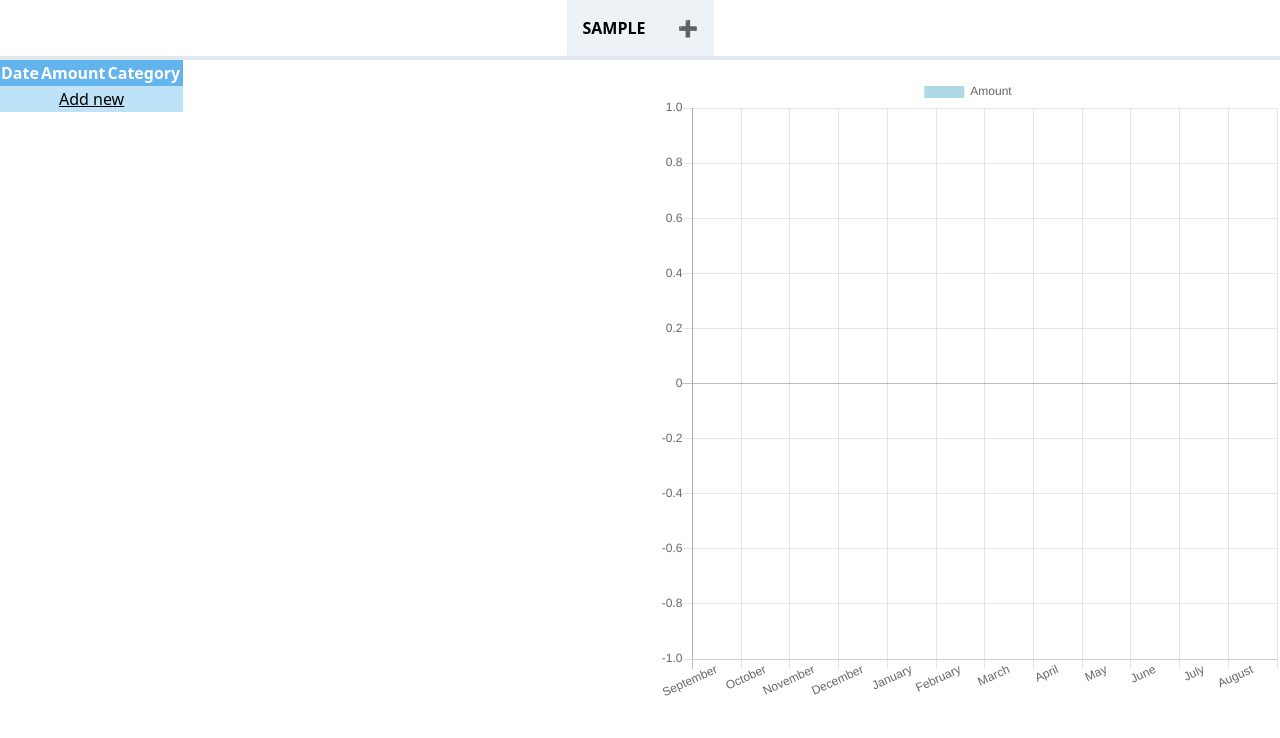
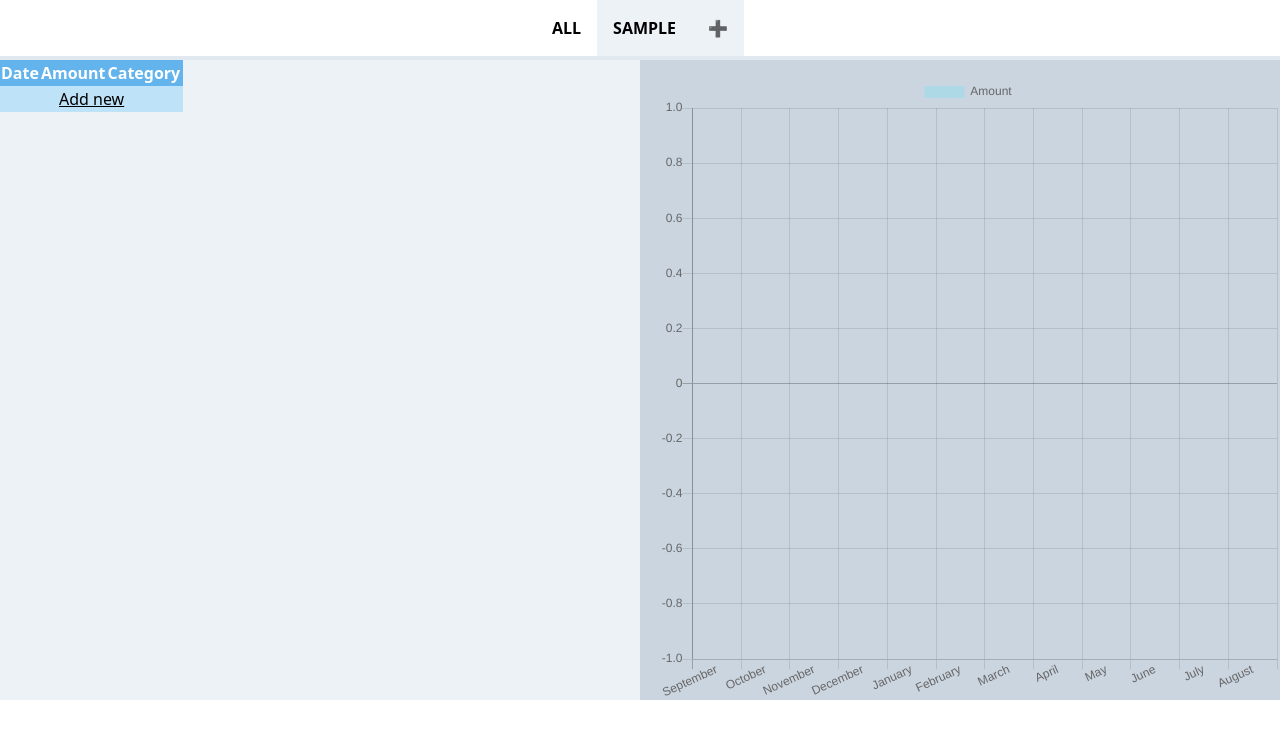
Before and after one commit to charmcity-code/bill-tracker, a Vue app: page / in a window 1280 px wide. Both pictures are taken after typing "Sample" into the empty fields and a click on the button "Add". Shown: the top 738 px of the page. Built offline with nearby package versions, Linux system fonts and the light colour scheme.

Commit message:
add ability to filter by category

```diff
--- a/src/App.vue
+++ b/src/App.vue
@@ -10,18 +10,21 @@
       <div v-else>
         <NavBar
           :categories="categories"
+          :activeCategory="activeCategory"
+          v-on:clearActiveCategory="clearActiveCategory"
+          v-on:setActiveCategory="setActiveCategory"
           v-on:triggerShowAddCategory="triggerShowAddCategory"
         />
         <div class="container flex">
-          <div class="w-1/2 bg-grey-lighter">
+          <div class="w-1/2 bg-gray-200">
             <BillsTable
-              :bills="bills"
+              :bills="activeBills"
               v-on:triggerShowAddBill="triggerShowAddBill"
               v-on:removeBill="removeBill"
             />
           </div>
-          <div class="w-1/2 bg-grey-light pt-4 pl-4 text-2xl">
-            <Chart :bills="bills" />
+          <div class="w-1/2 bg-gray-400 pt-4 pl-4 text-2xl">
+            <Chart :bills="activeBills" />
           </div>
         </div>
       </div>
@@ -41,6 +44,15 @@ import BillsTable from "./components/BillsTable.vue";
 
 export default {
   name: "app",
+  computed: {
+    activeBills() {
+      return this.bills
+        .filter(bill =>
+          this.activeCategory ? bill.category === this.activeCategory : true
+        )
+        .sort((a, b) => (new Date(a.date) < new Date(b.date) ? 1 : -1));
+    },
+  },
   watch: {
     bills() {
       localStorage.setItem("bills", JSON.stringify(this.bills));
@@ -55,6 +67,7 @@ export default {
       categories: [],
       shouldShowAddCategory: false,
       shouldShowAddBill: false,
+      activeCategory: "",
     };
   },
   components: {
@@ -84,6 +97,12 @@ export default {
         .slice(0, index)
         .concat(this.bills.slice(index + 1, this.bills.length));
     },
+    clearActiveCategory() {
+      this.activeCategory = "";
+    },
+    setActiveCategory(category) {
+      this.activeCategory = category;
+    },
   },
   mounted() {
     if (localStorage.getItem("bills")) {
--- a/src/components/NavBar.vue
+++ b/src/components/NavBar.vue
@@ -1,9 +1,19 @@
 <template>
   <ul class="list-reset inline flex justify-center border-b-4 mb-0">
     <li
+      class="p-4 inline hover:bg-gray-400 uppercase font-black cursor-pointer"
+      :class="[activeCategory === '' ? 'bg-gray-dark' : 'bg-gray-200']"
+      @click="clearActiveCategory()"
+    >
+      All
+    </li>
+
+    <li
       class="p-4 inline bg-gray-200 hover:bg-gray-400 uppercase font-black cursor-pointer"
+      :class="[activeCategory === category ? 'bg-gray-600' : 'bg-gray-200']"
       v-for="category in categories"
       :key="category"
+      @click="setActiveCategory(category)"
     >
       {{ category }}
     </li>
@@ -19,8 +29,14 @@
 
 <script>
 export default {
-  props: ["categories"],
+  props: ["categories", "activeCategory"],
   methods: {
+    clearActiveCategory() {
+      this.$emit("clearActiveCategory");
+    },
+    setActiveCategory(category) {
+      this.$emit("setActiveCategory", category);
+    },
     triggerShowAddCategory() {
       this.$emit("triggerShowAddCategory");
     },
```
